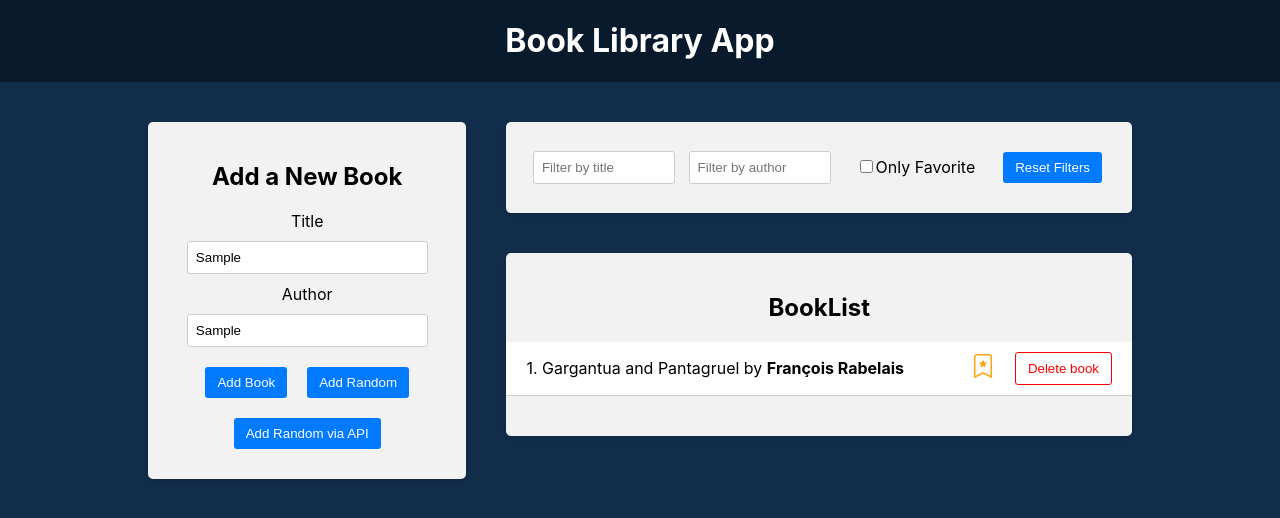
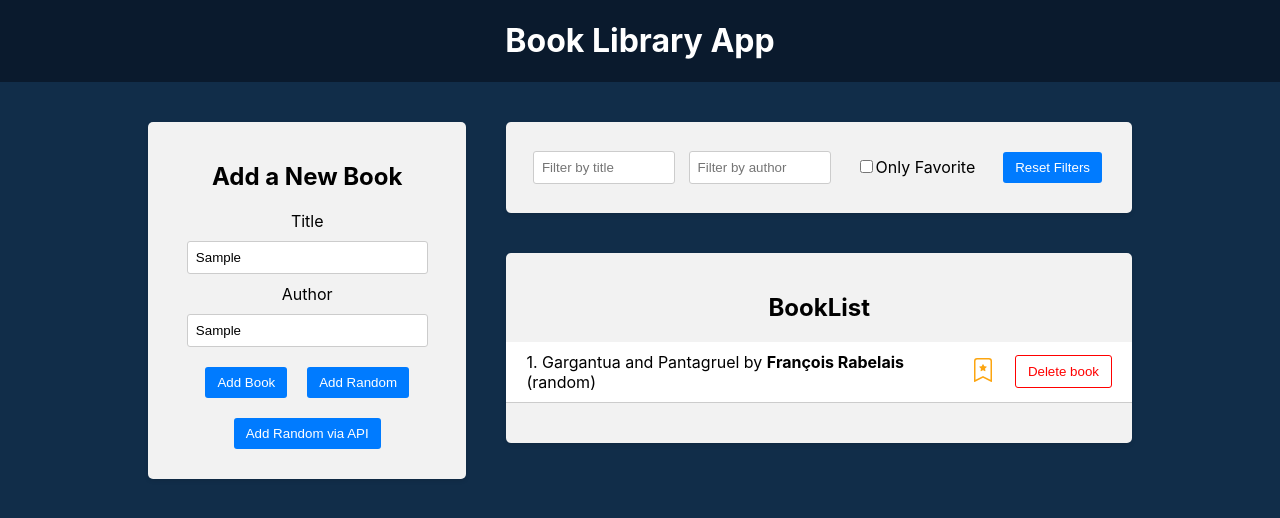
Before and after one commit to denm76/react-redux-library, a React (Vite) app in the folder frontend/: page / in a window 1280 px wide. Both pictures are taken after typing "Sample", "Sample" into the empty fields and a click on the button "Add Random". Shown: the top 518 px of the page. Built offline with nearby package versions, Linux system fonts and the light colour scheme.

Commit message:
Add book source

```diff
--- a/frontend/src/components/BookForm/BookForm.jsx
+++ b/frontend/src/components/BookForm/BookForm.jsx
@@ -15,7 +15,7 @@ function BookForm() {
     const randomIndex = Math.floor(Math.random() * booksData.length);
     const randomBook = booksData[randomIndex];
 
-    const randomBookWithId = createBookWithId(randomBook);
+    const randomBookWithId = createBookWithId(randomBook, 'random');
 
     dispatch(addBook(randomBookWithId));
   };
@@ -26,7 +26,7 @@ function BookForm() {
       const book = createBookWithId({
         title: title,
         author: author,
-      });
+      }, 'manual');
 
       dispatch(addBook(book));
 
@@ -39,7 +39,7 @@ function BookForm() {
     try {
       const res = await axios.get("http://localhost:4000/random-book");
       if (res?.data?.title && res?.data?.author) {
-        dispatch(addBook(createBookWithId(res.data)));
+        dispatch(addBook(createBookWithId(res.data, 'API')));
       }
     } catch (error) {
       console.log('Error server connection', error);
--- a/frontend/src/components/BookList/BookList.jsx
+++ b/frontend/src/components/BookList/BookList.jsx
@@ -1,6 +1,10 @@
 import { useSelector, useDispatch } from "react-redux";
 import { BsBookmarkStarFill, BsBookmarkStar } from "react-icons/bs";
-import { deleteBook, toggleFavorite, selectBooks } from "../../redux/slices/booksSlice.js";
+import {
+  deleteBook,
+  toggleFavorite,
+  selectBooks,
+} from "../../redux/slices/booksSlice.js";
 import {
   selectTitleFilter,
   selectAuthorFilter,
@@ -63,7 +67,8 @@ function BookList() {
             <li key={book.id}>
               <div className='book-info'>
                 {++index}. {highlightMatch(book.title, titleFilter)} by{" "}
-                <strong>{highlightMatch(book.author, authorFilter)}</strong>
+                <strong>{highlightMatch(book.author, authorFilter)}</strong> (
+                {book.source})
               </div>
 
               <div className='book-actions'>
--- a/frontend/src/utils/createBookWithId.js
+++ b/frontend/src/utils/createBookWithId.js
@@ -1,8 +1,9 @@
 import { v4 as uuidv4 } from "uuid";
 
-const createBookWithId = (book) => {
+const createBookWithId = (book, source) => {
   return {
     ...book,
+    source,
     isFavorite: false,
     id: uuidv4(),
     year: book.year ? book.year : Math.floor(Math.random()*2024)
```
